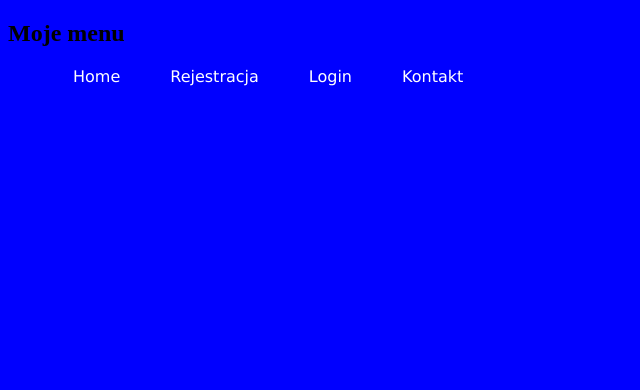
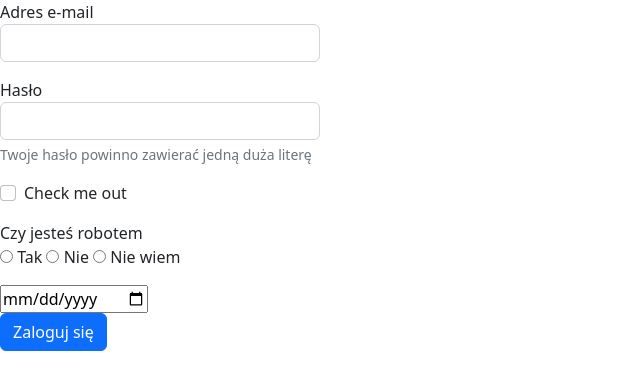
Before and after one commit to pratajski/web_fundamentals, a plain HTML site: page index.html in a window 1280 px wide. Shown: the whole page, without its empty margins (0-640 px from the left). Drawn offline with nearby package versions, Linux system fonts and the light colour scheme.

Commit message:
formularz

```diff
--- a/index.html
+++ b/index.html
@@ -4,7 +4,11 @@
 <head>
     <meta charset="utf-8">
     <title>My firs Web Pagr</title>
-    <link rel="stylesheet" href="style.css">
+    <!-- CSS only -->
+    <link href="https://cdn.jsdelivr.net/npm/bootstrap@5.2.0/dist/css/bootstrap.min.css" rel="stylesheet"
+        integrity="sha384-gH2yIJqKdNHPEq0n4Mqa/HGKIhSkIHeL5AyhkYV8i59U5AR6csBvApHHNl/vI1Bx" crossorigin="anonymous">
+    <!-- <link rel="stylesheet" href="style.css">
+     -->
     <!-- <style>
         .lista {
             color: forestgreen;
@@ -18,13 +22,46 @@
 </head>
 
 <body>
-    <h2>Moje menu</h2>
+    <form action="formularz.html" method="post">
+        <div class="col-3">
+            <label for="mojMail">Adres e-mail</label>
+            <input type="email" id="mojMail" class="form-control">
+            <div class="mb-3">
+            </div>
+            <div class="mb-3">
+                <label for="mojeHaslo">Hasło</label>
+                <input type="password" id="mojeHaslo" class="form-control">
+                <div class="form-text">Twoje hasło powinno zawierać jedną duża literę</div>
+            </div>
+            <div class="mb-3 form-check">
+                <input type="checkbox" class="form-check-input" id="mojCheckBox">
+                <label class="form-check-label" for="mojCheckBox">Check me out</label>
+            </div>
+            <div class="mb-3">
+                <div>Czy jesteś robotem</div>
+                <input type="radio" name="robot">
+                <label>Tak</label>
+                <input type="radio" name="robot">
+                <label>Nie</label>
+                <input type="radio" name="robot">
+                <label>Nie wiem</label>
+            </div>
+            <div>
+                <input type="date">
+            </div>
+            <button type="submit" class="btn btn-primary">Zaloguj się</button>
+        </div>
+    </form>
+
+
+
+    <!-- <h2>Moje menu</h2>
     <ul>
         <li><a href="https://google.com">Home</a></li>
         <li><a href="rejestracja.html">Rejestracja</a></li>
         <li><a href="login.html">Login</a></li>
         <li><a href="kontakt.html">Kontakt</a></li>
-    </ul>
+    </ul> -->
 
     <!--
     <b>Tekst pogrubiony</b><br />
```
Also changed, not shown: formularz.html (added, +1 -0 lines).
